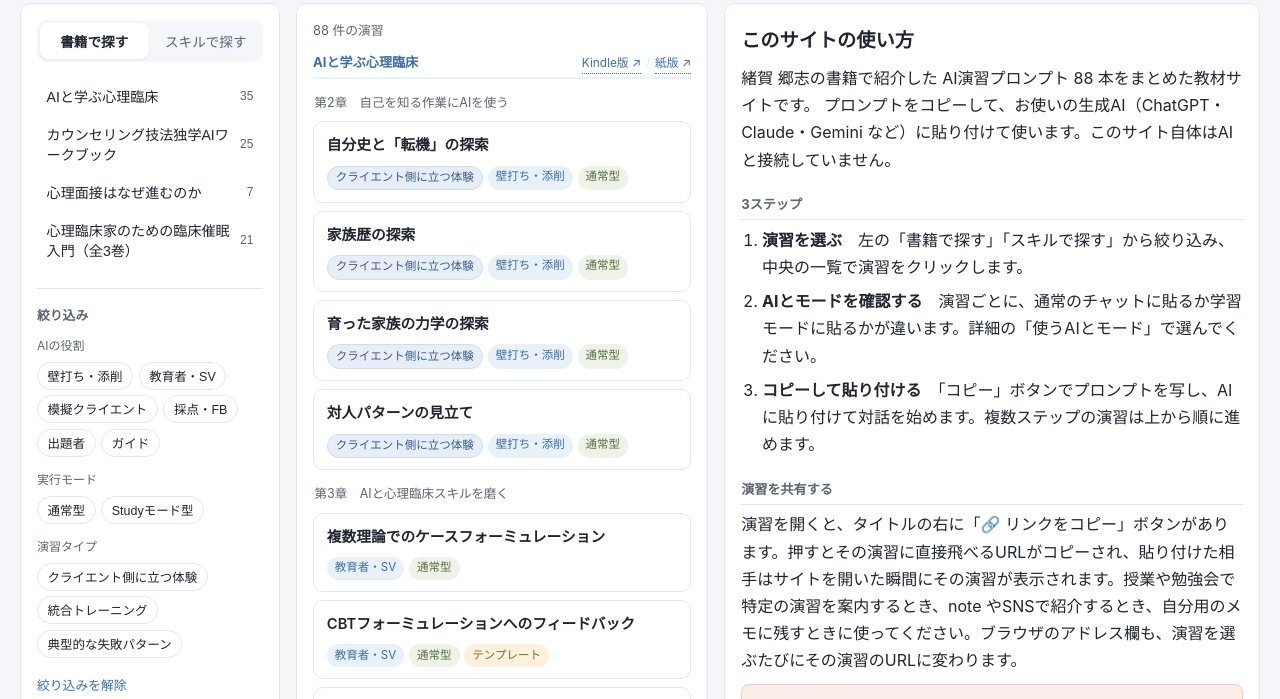
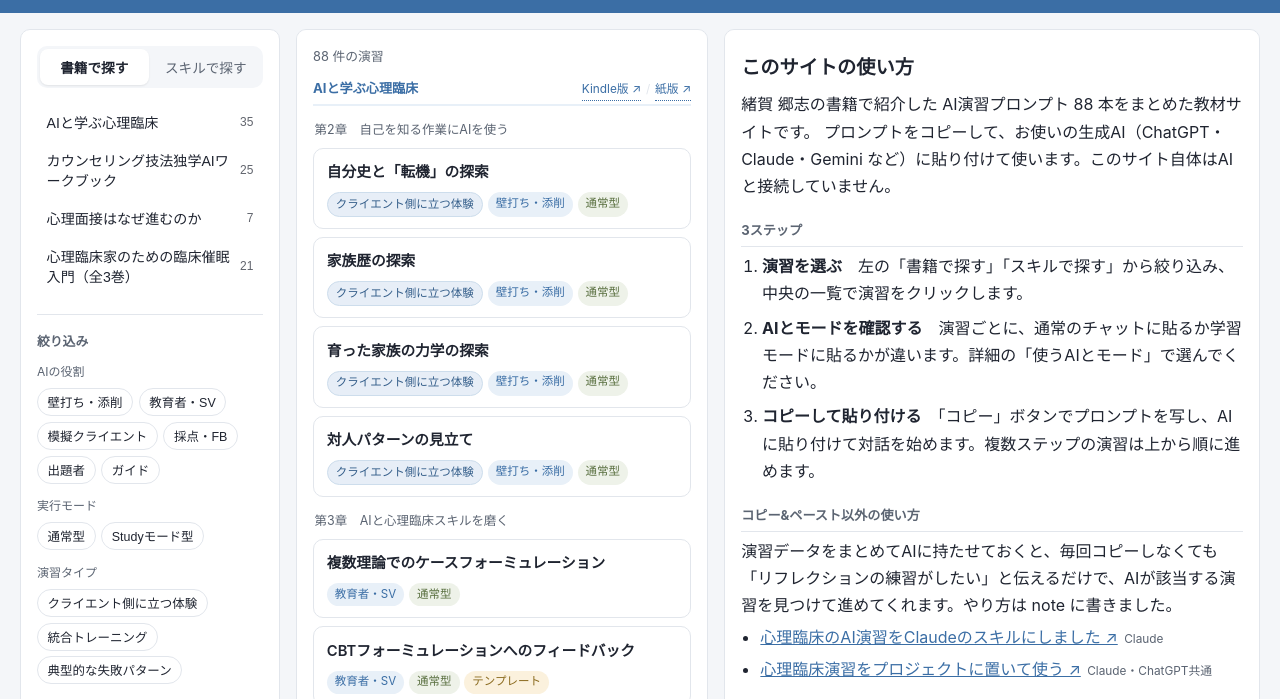
Before and after one commit to satoshi-oga6101/psych-ai-training, a plain HTML site: page docs/index.html in a window 1280 px wide. Shown: the part 105-804 px from the top of the page. Drawn offline with Linux system fonts and the light colour scheme.

Commit message:
著者名を表示し、note記事（スキル・プロジェクト活用）へのリンクを追加
- 著者名で検索して来る人の入口として、著者名を <title>・ヘッダーの
  byline・meta description に追加。
- ガイドに「コピー&ペースト以外の使い方」を新設し、Claudeスキル版と
  プロジェクト活用の note 記事へのリンクを掲載（AUTHOR.articles[]）。
- CLAUDE.md：著者名が index.html にもあることを明記。§8 に OGP を追加し、
  完了済みのスキルカテゴリ整理を削除。

Co-Authored-By: Claude Opus 4.8 <noreply@anthropic.com>

```diff
--- a/docs/index.html
+++ b/docs/index.html
@@ -3,7 +3,10 @@
 <head>
   <meta charset="UTF-8" />
   <meta name="viewport" content="width=device-width, initial-scale=1.0" />
-  <title>AI心理面接演習教材サイト</title>
+  <!-- 著者名は検索の入口になるので title / byline の両方に置く。
+       script.js の AUTHOR 定数にも同じ名前があるので、変わったら両方直す。 -->
+  <title>AI心理面接演習教材サイト｜緒賀 郷志</title>
+  <meta name="description" content="緒賀 郷志の書籍で紹介した心理臨床のAI演習プロンプト88本。ChatGPT・Claude・Geminiにコピーして使える教材サイト。" />
   <link rel="stylesheet" href="style.css" />
 </head>
 <body>
@@ -12,6 +15,7 @@
       <div>
         <h1>AI心理面接演習教材サイト</h1>
         <p class="tagline">生成AIを「演習の実行環境」として使うためのプロンプト教材</p>
+        <p class="byline">緒賀 郷志</p>
       </div>
       <div class="site-header__tools">
         <button id="show-guide" class="guide-btn" type="button">使い方</button>
--- a/docs/script.js
+++ b/docs/script.js
@@ -19,10 +19,16 @@ const ROLE_DESC = {
   partner: "AIが壁打ち相手・添削者になります",
 };
 
-// 著者情報（サイト全体で1か所。変わったらここだけ直す）
+// 著者情報（サイト全体で1か所。ただし index.html の <title> と byline にも
+// 著者名があるので、名前が変わったらそちらも直す）
 const AUTHOR = {
   name: "緒賀 郷志",
   noteUrl: "https://note.com/oga_satoshi",
+  // コピー&ペースト以外の使い方を紹介した note 記事
+  articles: [
+    { label: "心理臨床のAI演習をClaudeのスキルにしました", note: "Claude", url: "https://note.com/oga_satoshi/n/na407beab81bc" },
+    { label: "心理臨床演習をプロジェクトに置いて使う", note: "Claude・ChatGPT共通", url: "https://note.com/oga_satoshi/n/n29d10e555b21" },
+  ],
 };
 
 const state = {
@@ -191,6 +197,12 @@ function renderGuide() {
         <li><strong>AIとモードを確認する</strong>　演習ごとに、通常のチャットに貼るか学習モードに貼るかが違います。詳細の「使うAIとモード」で選んでください。</li>
         <li><strong>コピーして貼り付ける</strong>　「コピー」ボタンでプロンプトを写し、AIに貼り付けて対話を始めます。複数ステップの演習は上から順に進めます。</li>
       </ol>
+
+      <h3>コピー&amp;ペースト以外の使い方</h3>
+      <p class="detail__text">演習データをまとめてAIに持たせておくと、毎回コピーしなくても「リフレクションの練習がしたい」と伝えるだけで、AIが該当する演習を見つけて進めてくれます。やり方は note に書きました。</p>
+      <ul class="guide-links">
+        ${AUTHOR.articles.map((a) => `<li><a href="${escapeAttr(a.url)}" target="_blank" rel="noopener">${escapeHTML(a.label)} ↗</a>${a.note ? `<span class="guide-links__note">${escapeHTML(a.note)}</span>` : ""}</li>`).join("")}
+      </ul>
 
       <h3>演習を共有する</h3>
       <p class="detail__text">演習を開くと、タイトルの右に「🔗 リンクをコピー」ボタンがあります。押すとその演習に直接飛べるURLがコピーされ、貼り付けた相手はサイトを開いた瞬間にその演習が表示されます。授業や勉強会で特定の演習を案内するとき、note やSNSで紹介するとき、自分用のメモに残すときに使ってください。ブラウザのアドレス欄も、演習を選ぶたびにその演習のURLに変わります。</p>
--- a/docs/style.css
+++ b/docs/style.css
@@ -43,6 +43,7 @@ body {
 }
 .site-header h1 { margin: 0; font-size: 1.25rem; }
 .tagline { margin: .15rem 0 0; opacity: .9; font-size: .85rem; }
+.byline { margin: .3rem 0 0; opacity: .85; font-size: .8rem; letter-spacing: .04em; }
 .site-header__tools {
   display: flex;
   align-items: center;
@@ -319,6 +320,14 @@ body {
   gap: .2rem .6rem;
 }
 .guide a { color: var(--accent); }
+.guide-links { margin: .3rem 0 0; padding-left: 1.2rem; }
+.guide-links li { margin-bottom: .3rem; }
+.guide-links__note {
+  margin-left: .4rem;
+  font-size: .74rem;
+  color: var(--muted);
+  white-space: nowrap;
+}
 
 /* ---------- AI selector ---------- */
 .ai-select { display: flex; flex-wrap: wrap; gap: .4rem; margin-bottom: .5rem; }
```
Also changed, not shown: 1 other file.
